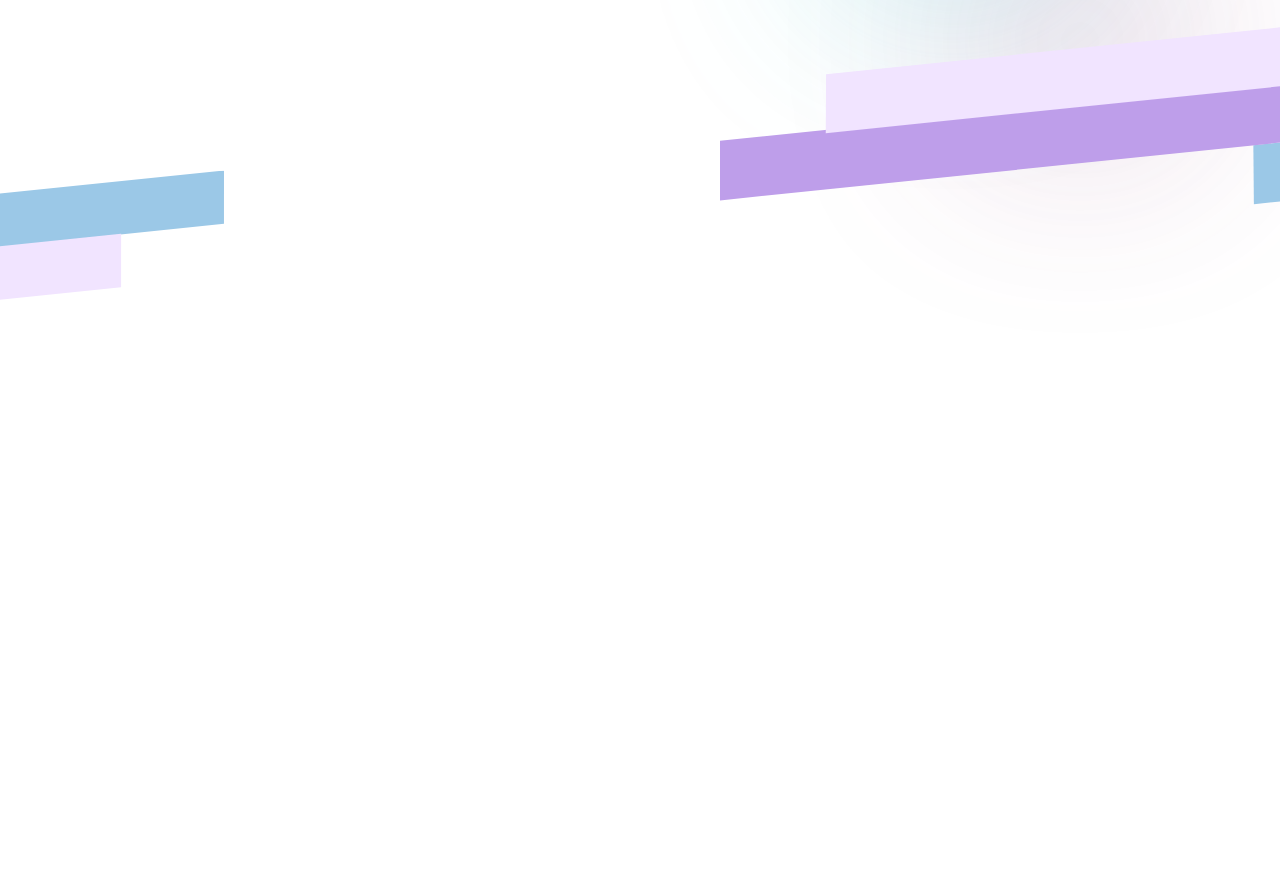
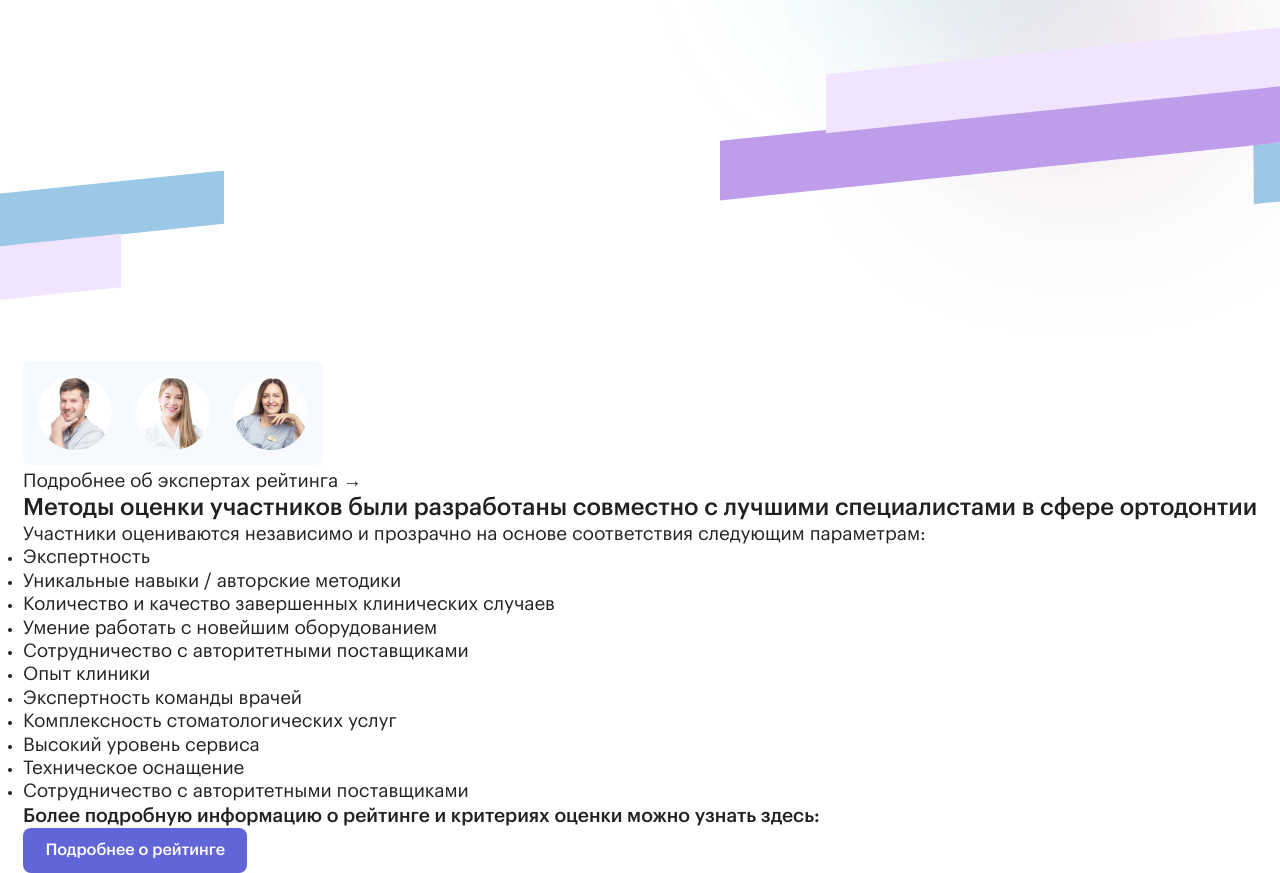
Before and after one commit to lonely43/doctors-in-SPB, a website: page index.html in a window 1280 px wide. Shown: the part 4042-4915 px from the top of the page. Before the commit the page ends 4403 px from the top, so only its background shows below. Drawn offline with Linux system fonts and the light colour scheme; files whose address does not match are found by name.

Commit message:
create html pattern for expertise block

```diff
--- a/index.html
+++ b/index.html
@@ -182,6 +182,49 @@
             </div>
          </div>
       </div>
+
+      <div class="expertise">
+         <div class="info">
+            <div class="icon">
+               <div class="img">
+                  <img src="public/icons/index/expertise/doctors.png" alt="icon">
+               </div>
+
+               <p>Подробнее об экспертах рейтинга →</p>
+            </div>
+
+            <div class="text">
+               <h2>Методы оценки участников были разработаны совместно с лучшими специалистами в сфере ортодонтии</h2>
+               <p>Участники оцениваются независимо и прозрачно на основе соответствия следующим параметрам: </p>
+            </div>
+         </div>
+
+         <div class="list">
+            <ul class="forDoctors">
+               <li><p>Экспертность</p></li>
+               <li><p>Уникальные навыки / авторские методики</p></li>
+               <li><p>Количество и качество завершенных клинических случаев</p></li>
+               <li><p>Умение работать с новейшим оборудованием</p></li>
+               <li><p>Сотрудничество с авторитетными поставщиками</p></li>
+            </ul>
+
+            <ul class="forHospitals">
+               <li><p>Опыт клиники</p></li>
+               <li><p>Экспертность команды врачей</p></li>
+               <li><p>Комплексность стоматологических услуг</p></li>
+               <li><p>Высокий уровень сервиса</p></li>
+               <li><p>Техническое оснащение</p></li>
+               <li><p>Сотрудничество с авторитетными поставщиками</p></li>
+            </ul>
+         </div>
+
+         <div class="seeMore">
+            <h3>Более подробную информацию о рейтинге и критериях оценки можно узнать здесь:</h3>
+
+            <button class="primary-btn">Подробнее о рейтинге</button>
+         </div>
+      </div>
+
    </main>
 
    <script src="static/js/index/burgerMenu.js"></script>
```
Also changed, not shown: public/icons/index/expertise/doctors.png (added), 1 other file.
